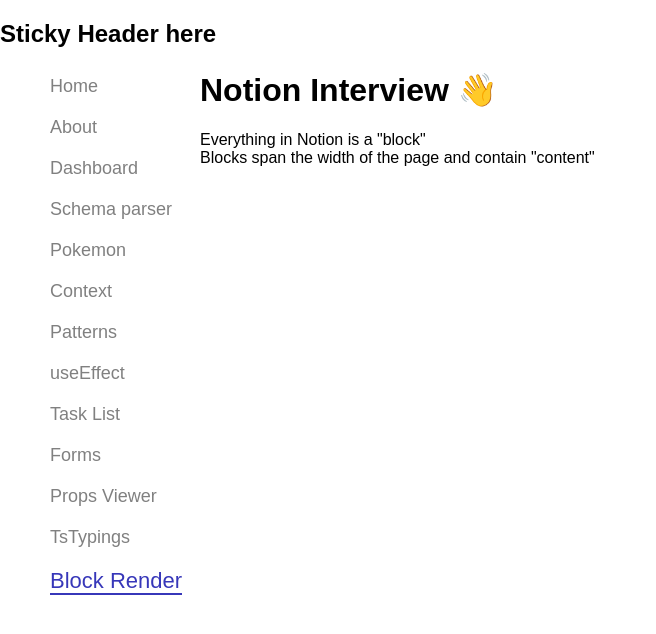
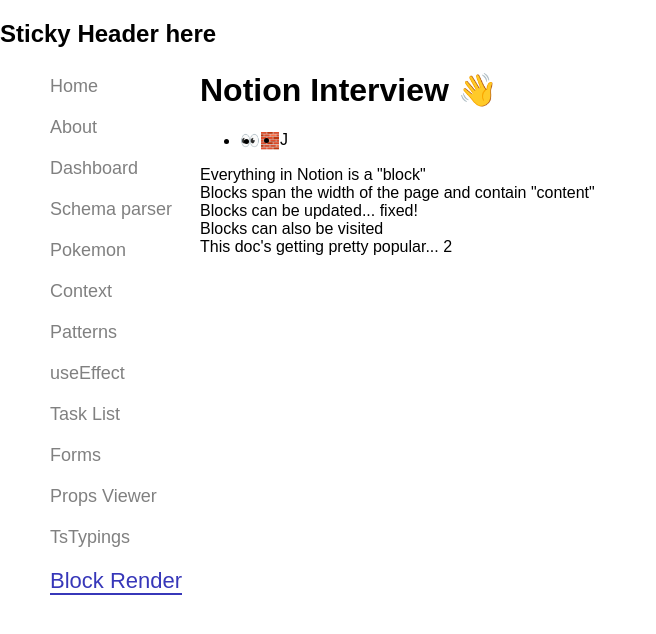
Before and after one commit to denisos/mixopedia, a React (Create React App) app: page /blockrenderer in a window 1280 px wide. Shown: the top 634 px of the page, without its empty margins (0-656 px from the left). Built offline with nearby package versions, Linux system fonts and the light colour scheme.

Commit message:
added display of visitors and counts of blocks visited

```diff
--- a/src/components/block-renderer/Block.tsx
+++ b/src/components/block-renderer/Block.tsx
@@ -10,7 +10,7 @@
   return (
     <div id={id}>
       <div>{block.content && block.content}
-      {visits && <span> {visits > 0 && visits}</span>}
+      {visits !== undefined && <span> {visits > 0 && visits}</span>}
       </div>
 
     </div>
--- a/src/components/block-renderer/BlockRenderer.tsx
+++ b/src/components/block-renderer/BlockRenderer.tsx
@@ -116,7 +116,7 @@
   },
 ];
 
-const DELAY_MS = 2000;
+const DELAY_MS = 200;
 
 window.Socket = {};
 window.Socket.listen = (callback) => {
@@ -145,35 +145,30 @@
 interface BlockRendererState {
   title: string;
   blocks: ActionBlock[];
+  visitors: string[];
 }
 
 const initialState: BlockRendererState = {
   title: '',
-  blocks: []
+  blocks: [],
+  visitors: []
 }
 
 type ACTIONTYPE = ActionBlock | ContentBlock;
 
-// if (action.type === 'presence-visit') {
-//   return {
-//     ...block,
-//     visits: (block.visits !== undefined) ? block.visits++ : 0
-//   }
+
+// function updateBlocks(blocks: ActionBlock[], action: ActionBlock) {
+//   const newBlocks = blocks.map((block) => {
+//     if (block.id === action.id) {
+//       return action;
+//     } else {
+//       return block;
+//     }
+//   });
+
+//   console.log("newBlocks ", newBlocks)
+//   return newBlocks;
 // }
-// just an update so replace
-
-function updateBlocks(blocks: ActionBlock[], action: ActionBlock) {
-  const newBlocks = blocks.map((block) => {
-    if (block.id === action.id) {
-      return action;
-    } else {
-      return block;
-    }
-  });
-
-  console.log("newBlocks ", newBlocks)
-  return newBlocks;
-}
 
 function reducer(state: typeof initialState, action: ACTIONTYPE): BlockRendererState {
   console.log('reducer', action)
@@ -192,7 +187,8 @@
     case 'block-update':
       return {
         ...state,
-        blocks: state.blocks.map((block: ActionBlock) => (block.id === action.id) ? action : block)
+        blocks: state.blocks.map((block: ActionBlock) =>
+          (block.id !== action.id) ? block : { ...block, ...action })
       }
     case 'presence-visit':
       return {
@@ -203,12 +199,20 @@
             visits: (block.visits !== undefined) ? block.visits++ : 0
           })
       }
+      case 'presence-enter':
+        return {
+          ...state,
+          visitors: state.visitors.includes(action.id) ?
+            [...state.visitors] :
+            [...state.visitors.concat([action.name as string])]
+
+        }
   }
   return state;
 }
 
 export default function BlockRenderer() {
-  const [ {title, blocks}, dispatch ] = useReducer(reducer, initialState);
+  const [ {title, blocks, visitors}, dispatch ] = useReducer(reducer, initialState);
 
   useEffect(() => {
     if (window.Socket?.listen) {
@@ -222,6 +226,9 @@
   return (
     <div className="block-container">
       <h1>{title}</h1>
+      <ul style={{display:"flex"}}>
+        {visitors.map((visitor:string, idx) => <li key={idx}>{visitor}</li>)}
+      </ul>
 
       {blocks.map((block) => <Block key={block.id} block={block} />)}
     </div>
--- a/src/components/block-renderer/types.ts
+++ b/src/components/block-renderer/types.ts
@@ -15,6 +15,7 @@
   | 'presence-enter' | 'presence-visit';
   visits?: number;
   blockId?: string;
+  name?: string;
 }
 
 export type BlockType = ActionBlock['type'] | ContentBlock['type'];
```
